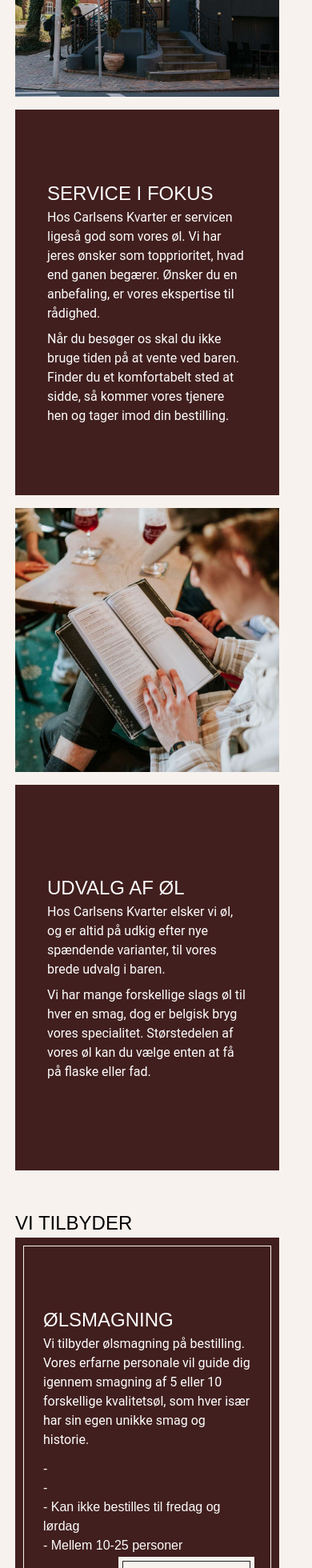
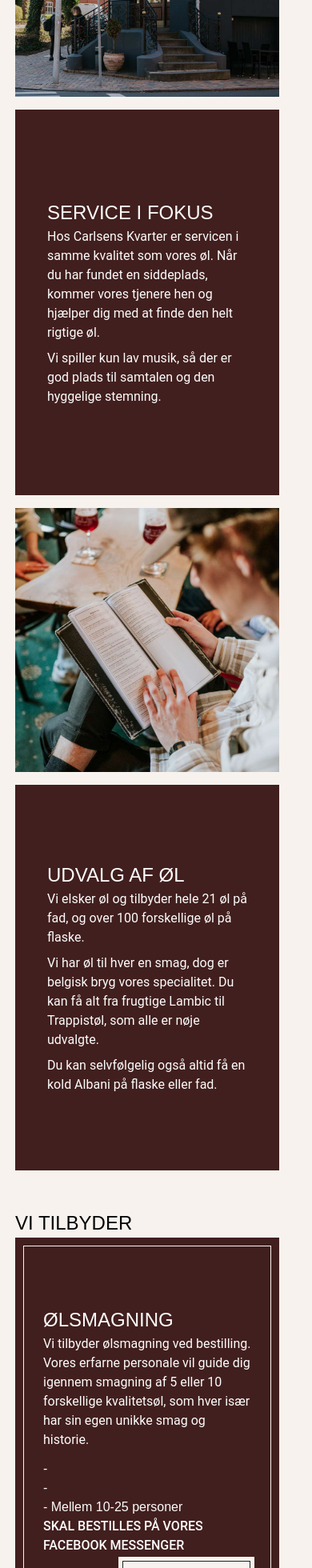
Before and after one commit to emil584c/projekt-6, a Vue app: page / in a window 390 px wide. Shown: the part 2572-4532 px from the top of the page at 80% size. Built offline with nearby package versions, Linux system fonts and the light colour scheme; no server answers; a web font is replaced by a local one.

Commit message:
social media section mobile grid

```diff
--- a/src/components/AboutFrontpage.vue
+++ b/src/components/AboutFrontpage.vue
@@ -37,16 +37,17 @@
                     </div>
                     <div class=" bg-brown-primary md:bg-[url('../assets/images/service_paa_carlsens_kvarter.jpg')] bg-cover w-mobilebox-width h-mobilelongbox-height md:h-mobilebox-height bg-center flex flex-col justify-center p-10 md:w-full md:max-w-longbox-width">
                        <h3>SERVICE I FOKUS</h3>
-                       <p class=" mb-2 max-w-[386px]">Hos Carlsens Kvarter er servicen ligeså god som vores øl. Vi har jeres ønsker som topprioritet, hvad end ganen begærer. Ønsker du en anbefaling, er vores ekspertise til rådighed.</p>
-                       <p class="max-w-[386px]">Når du besøger os skal du ikke bruge tiden på at vente ved baren. Finder du et komfortabelt sted at sidde, så kommer vores tjenere hen og tager imod din bestilling.</p>
+                       <p class=" mb-2 max-w-[386px]">Hos Carlsens Kvarter er servicen i samme kvalitet som vores øl. Når du har fundet en siddeplads, kommer vores tjenere hen og hjælper dig med at finde den helt rigtige øl.</p>
+                       <p class="max-w-[386px]">Vi spiller kun lav musik, så der er god plads til samtalen og den hyggelige stemning.</p>
                     </div>
                 </div>
 
                 <div class="flex gap-4 flex-col-reverse md:gap-10 md:flex-row md:justify-between">
                     <div class=" bg-brown-primary md:bg-[url('../assets/images/udvalg_af_oel_carlsens_kvarter.jpg')] bg-cover w-mobilebox-width h-mobilelongbox-height md:h-mobilebox-height bg-center flex flex-col justify-center p-10 md:w-full md:max-w-longbox-width">
                         <h3>UDVALG AF ØL</h3>
-                        <p class=" mb-2 max-w-[386px]">Hos Carlsens Kvarter elsker vi øl, og er altid på udkig efter nye spændende varianter, til vores brede udvalg i baren.</p>
-                        <p class="max-w-[386px]">Vi har mange forskellige slags øl til hver en smag, dog er belgisk bryg vores specialitet. Størstedelen af vores øl kan du vælge enten at få på flaske eller fad.</p>
+                        <p class=" mb-2 max-w-[386px]">Vi elsker øl og tilbyder hele 21 øl på fad, og over 100 forskellige øl på flaske.</p>
+                        <p class=" mb-2 max-w-[386px]">Vi har øl til hver en smag, dog er belgisk bryg vores specialitet. Du kan få alt fra frugtige Lambic til Trappistøl, som alle er nøje udvalgte.</p>
+                        <p class="max-w-[386px]">Du kan selvfølgelig også altid få en kold Albani på flaske eller fad.</p>
                      </div>
                      <img src="../assets/images/menu_carlsens_kvarter.jpg" class=" w-mobilebox-width h-mobilebox-height bg-center md:w-box-width object-cover" alt="billede af tjener der holder øl">
                 </div>
--- a/src/components/ProductSection.vue
+++ b/src/components/ProductSection.vue
@@ -53,13 +53,13 @@
 
                         <div class="border-solid border-[1px] border-border-white w-full h-full p-6 flex flex-col justify-center relative">
                             <h3>ØLSMAGNING</h3>
-                            <p class=" mb-3 max-w-[386px]">Vi tilbyder ølsmagning på bestilling. Vores erfarne personale vil guide dig igennem smagning af 5 eller 10 forskellige kvalitetsøl, som hver især har sin egen unikke smag og historie.</p>
+                            <p class=" mb-3 max-w-[386px]">Vi tilbyder ølsmagning ved bestilling. Vores erfarne personale vil guide dig igennem smagning af 5 eller 10 forskellige kvalitetsøl, som hver især har sin egen unikke smag og historie.</p>
                             <ul>
                                 <li>- {{ beer1 }}</li>
                                 <li>- {{ beer2 }}</li>
-                                <li>- Kan ikke bestilles til fredag og lørdag</li>
                                 <li>- Mellem 10-25 personer</li>
                             </ul>
+                            <p class=" text-base font-medium">SKAL BESTILLES PÅ VORES FACEBOOK MESSENGER</p>
                             <buttonPrimary buttonText="BESTIL"/>
                         </div>
                      </div>
--- a/src/components/SocialMedia.vue
+++ b/src/components/SocialMedia.vue
@@ -7,24 +7,24 @@
 <section class=" bg-cream-primary py-14">
     <div class=" mx-auto max-w-content-width">
         <h2 class=" mb-5">FØLG OS PÅ INSTAGRAM</h2>
-        <div class=" max-w-content-width mx-auto flex justify-between">
+        <div class=" max-w-content-width mx-auto grid grid-rows-2 grid-cols-2 gap-2 md:flex md:justify-between">
             <a class="h-fit w-fit overflow-hidden relative group" href="https://www.instagram.com/p/CsF0sfwMapP/" target="_blank">
-                <img class="w-[270px] h-[270px] object-cover group-hover:scale-105 duration-500 hover:opacity-80" src="../assets/images/instagram/post1.jpg" alt="Carlsens Kvarter instagram post">
+                <img class="w-[160px] h-[160px] md:w-[270px] md:h-[270px] object-cover group-hover:scale-105 duration-500 hover:opacity-80" src="../assets/images/instagram/post1.jpg" alt="Carlsens Kvarter instagram post">
                 <img class="absolute z-10 top-2 left-2 h-3 w-3" src="../assets/images/instagram/insta.svg" alt="instagram logo">
                 <p class="absolute z-10 bottom-2 left-2 opacity-0 group-hover:opacity-100 duration-200">@carlsenskvarter</p>
             </a>
             <a class="h-fit w-fit overflow-hidden relative group" href="https://www.instagram.com/p/CpAvO5toJpF/" target="_blank">
-                <img class="w-[270px] h-[270px] object-cover group-hover:scale-105 duration-500 hover:opacity-80" src="../assets/images/instagram/post2.jpg" alt="Carlsens Kvarter instagram post">
+                <img class="w-[160px] h-[160px] md:w-[270px] md:h-[270px] object-cover group-hover:scale-105 duration-500 hover:opacity-80" src="../assets/images/instagram/post2.jpg" alt="Carlsens Kvarter instagram post">
                 <img class="absolute z-10 top-2 left-2 h-3 w-3" src="../assets/images/instagram/insta.svg" alt="instagram logo">
                 <p class="absolute z-10 bottom-2 left-2 opacity-0 group-hover:opacity-100 duration-200">@carlsenskvarter</p>
             </a>
             <a class="h-fit w-fit overflow-hidden relative group" href="https://www.instagram.com/p/CpfPvMOsuAE/" target="_blank">
-                <img class="w-[270px] h-[270px] object-cover group-hover:scale-105 duration-500 hover:opacity-80" src="../assets/images/instagram/post3.jpg" alt="Carlsens Kvarter instagram post">
+                <img class="w-[160px] h-[160px] md:w-[270px] md:h-[270px] object-cover group-hover:scale-105 duration-500 hover:opacity-80" src="../assets/images/instagram/post3.jpg" alt="Carlsens Kvarter instagram post">
                 <img class="absolute z-10 top-2 left-2 h-3 w-3" src="../assets/images/instagram/insta.svg" alt="instagram logo">
                 <p class="absolute z-10 bottom-2 left-2 opacity-0 group-hover:opacity-100 duration-200">@carlsenskvarter</p>
             </a>
             <a class="h-fit w-fit overflow-hidden bg-white relative group" href="https://www.instagram.com/p/Cmw67mNsD5E/" target="_blank">
-                <img class="w-[270px] h-[270px] object-cover group-hover:scale-105 duration-500 hover:opacity-80" src="../assets/images/instagram/post4.jpg" alt="Carlsens Kvarter instagram post">
+                <img class="w-[160px] h-[160px] md:w-[270px] md:h-[270px] object-cover group-hover:scale-105 duration-500 hover:opacity-80" src="../assets/images/instagram/post4.jpg" alt="Carlsens Kvarter instagram post">
                 <img class="absolute z-10 top-2 left-2 h-3 w-3" src="../assets/images/instagram/insta.svg" alt="instagram logo">
                 <p class="absolute z-10 bottom-2 left-2 opacity-0 group-hover:opacity-100 duration-200">@carlsenskvarter</p>
             </a>
```
